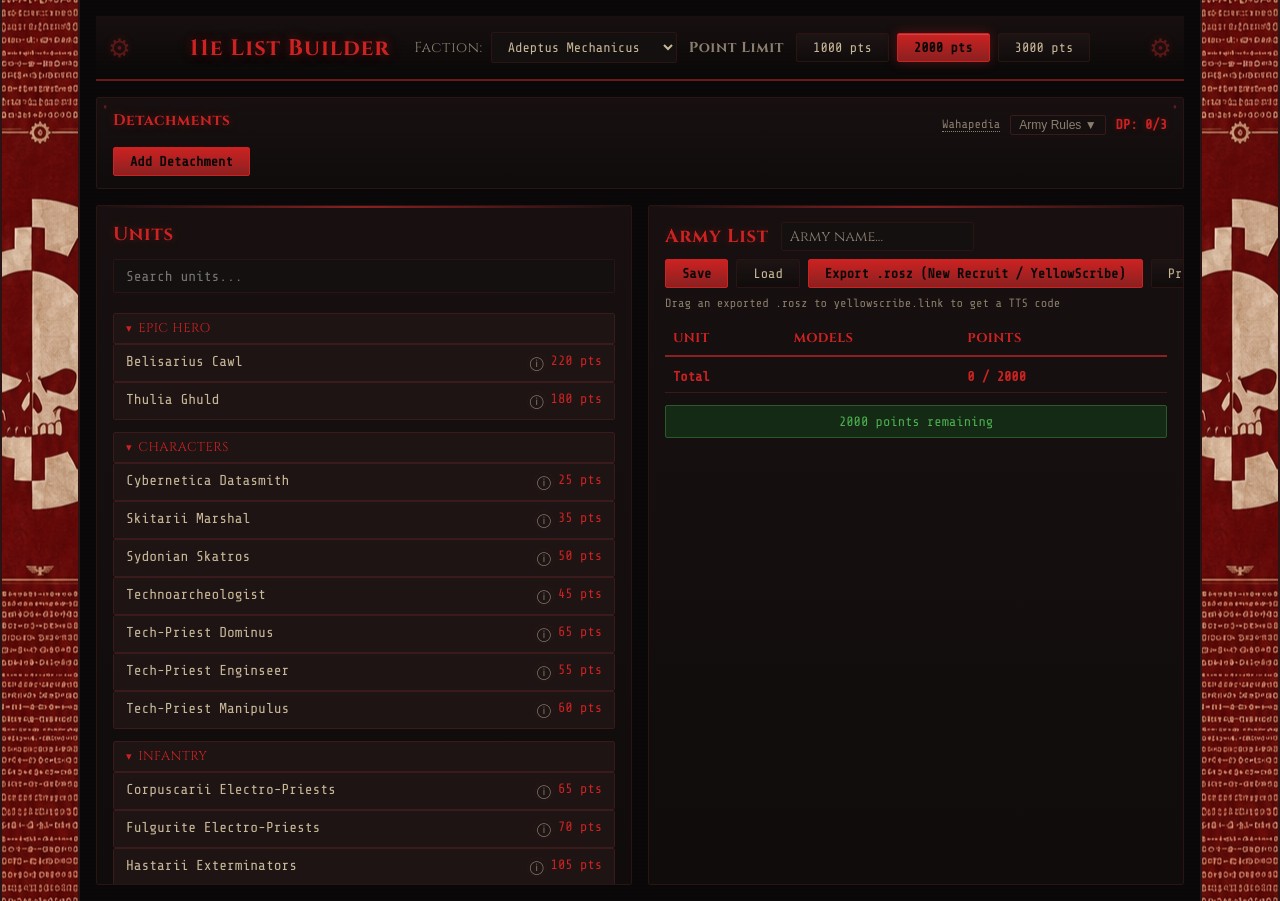
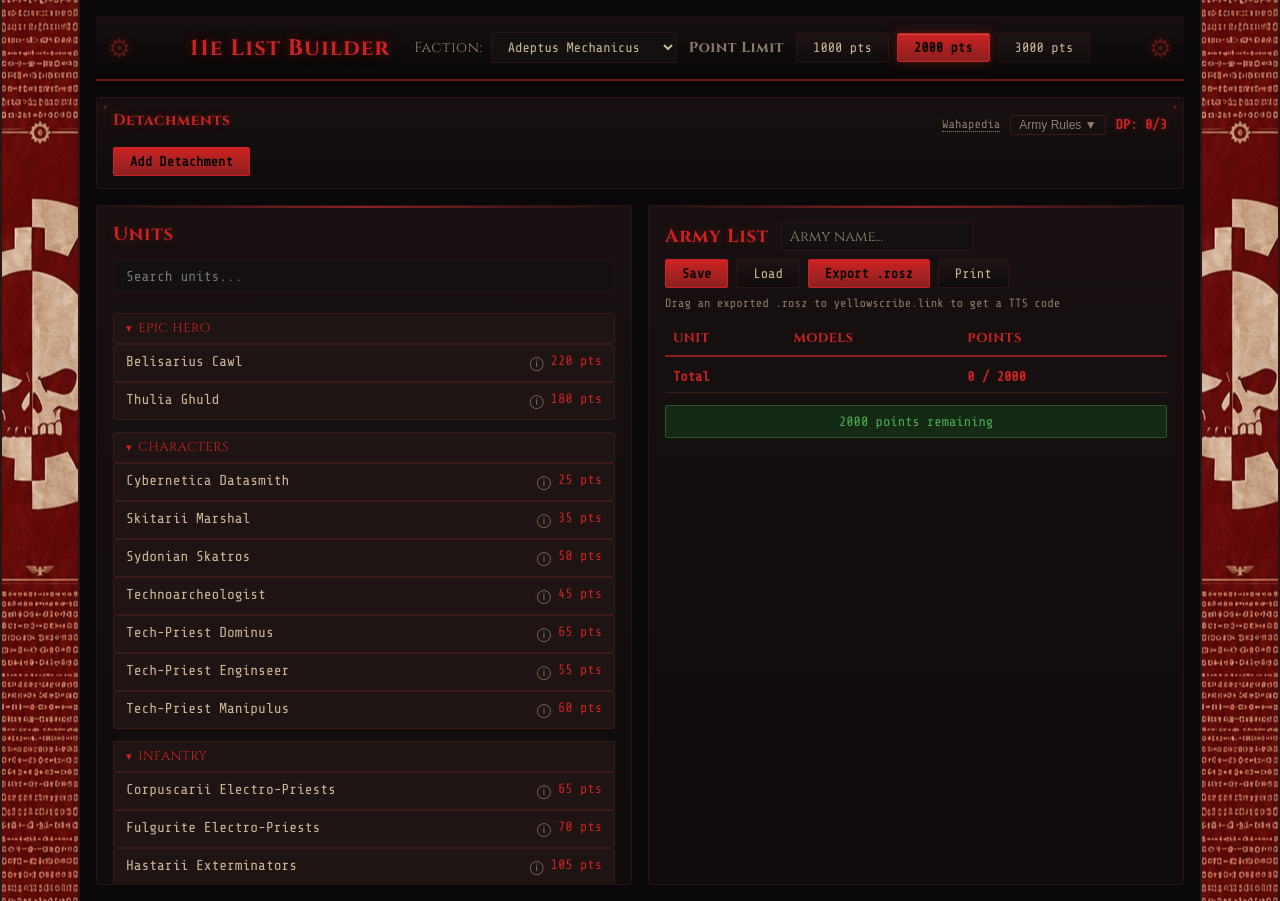
Before and after one commit to theflyinghamburger/11e-list-builder, a React (Vite) app: page / in a window 1280 px wide. Built offline with nearby package versions, Linux system fonts and the light colour scheme; the HTML template or start-up script is replaced by a standard one.

Commit message:
Shorten Export .rosz button label

```diff
--- a/src/components/ArmyList.jsx
+++ b/src/components/ArmyList.jsx
@@ -178,7 +178,7 @@
             }}
           />
           <button className="save-btn" onClick={exportRozs} title="Export as .rosz — import it in New Recruit, or drag it to yellowscribe.link to get a TTS code">
-            Export .rosz (New Recruit / YellowScribe)
+            Export .rosz
           </button>
           {PROXY && (
             <>
```
